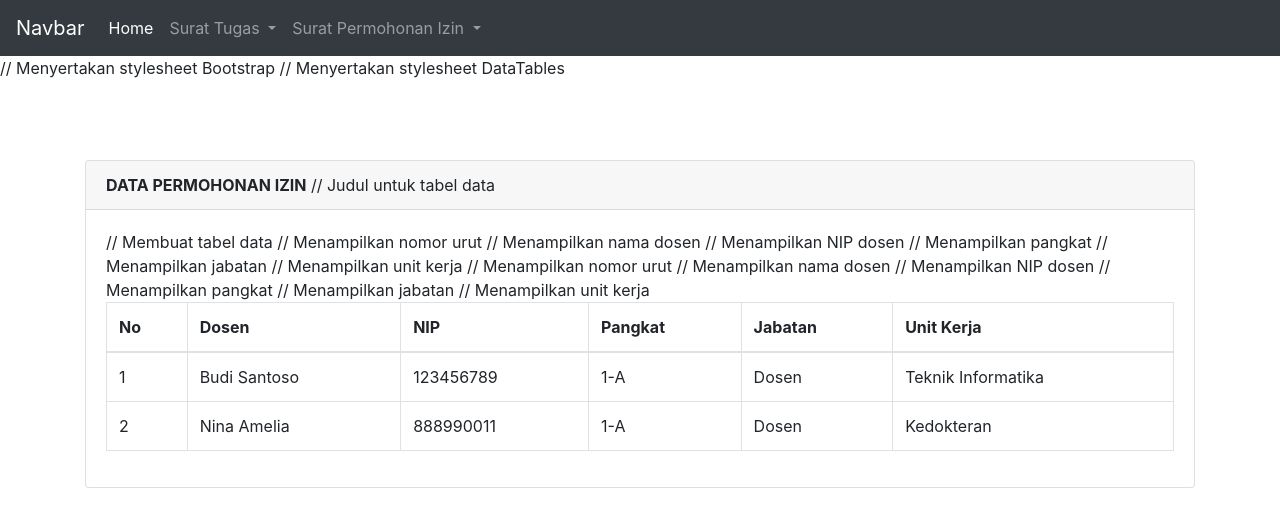
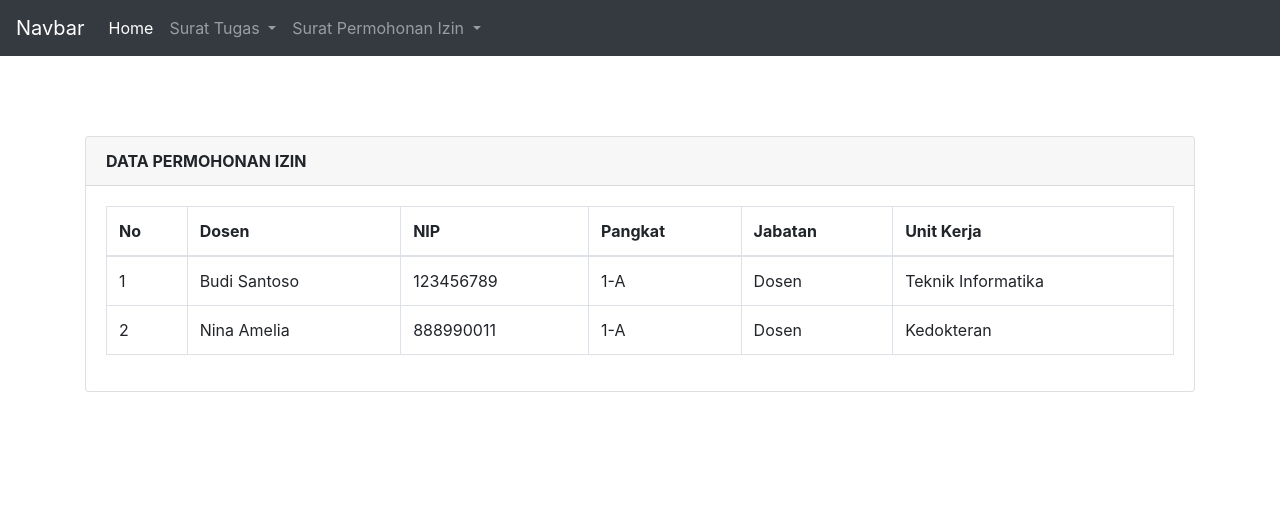
Before and after one commit to KhodimulAzmi/PWEBII_Tugas2, a PHP site: page /1-A.php in a window 1280 px wide. Shown: the top 527 px of the page. Run offline with PHP 8.4, Linux system fonts and the light colour scheme; data comes from the database, SQL or seed files in the repository; some libraries are stand-ins or nearby versions.

Commit message:
Update 1-A.php

```diff
--- a/1-A.php
+++ b/1-A.php
@@ -1,75 +1,153 @@
 <?php
-include('connection.php'); // Menyertakan koneksi ke database
 
-class Tampil1A extends Tampilizin { // Membuat kelas Tampil1A yang mewarisi dari Tampilizin
+include('connection.php');
 
-    public function tampilData() { // Fungsi untuk menampilkan data
-        $data = mysqli_query($this->conn, "select * from permohonan_izin where(pangkat_jabatan = '1-A')"); // Mengambil permohonan izin dengan pangkat 1-A
-        $hasil = []; // Menyimpan hasil query ke dalam array $hasil
 
-        if($data) {
-            while ($row = mysqli_fetch_array($data)) { // Mengambil data satu per satu
-                $hasil[] = $row; // Menambahkan data ke dalam array hasil
+
+class Tampil1A extends Tampilizin{
+
+    public function tampilData()
+
+    {
+
+        $data = mysqli_query($this->conn, "select * from permohonan_izin
+
+        where(pangkat_jabatan = '1-A')");
+
+		  $hasil = [];
+
+
+
+        if($data){
+
+            while ($row = mysqli_fetch_array($data)) {
+
+                $hasil[] = $row; }
+
             }
-        }
-        return $hasil; // Mengembalikan array hasil
+
+        return $hasil;
+
     }
+
 }
 
-$K1A = new Tampil1A(); // Membuat objek dari kelas Tampil1A
-$data = $K1A->tampilData(); // Mengambil data permohonan izin
-include 'navbar.php'; // Menyertakan navbar
+
+
+$K1A = new Tampil1A();
+
+$data = $K1A->tampilData();
+
+include 'navbar.php';
 
 ?>
 
+
+
 <!DOCTYPE html>
+
 <html>
+
+
+
 <head>
+
    <title></title>
-   <link rel="stylesheet" href="https://stackpath.bootstrapcdn.com/bootstrap/4.4.1/css/bootstrap.min.css"> // Menyertakan stylesheet Bootstrap
-   <link rel="stylesheet" href="//cdn.datatables.net/1.10.20/css/jquery.dataTables.min.css"> // Menyertakan stylesheet DataTables
+
+   <link rel="stylesheet" href="https://stackpath.bootstrapcdn.com/bootstrap/4.4.1/css/bootstrap.min.css">
+
+   <link rel="stylesheet" href="//cdn.datatables.net/1.10.20/css/jquery.dataTables.min.css">
+
 </head>
+
+
+
 <body>
+
    <div class="container" style="margin-top: 80px">
+
       <div class="row">
+
          <div class="col-md-12">
+
             <div class="card">
+
                <div class="card-header">
-                  <b>DATA PERMOHONAN IZIN</b> // Judul untuk tabel data
+
+                  <b>DATA PERMOHONAN IZIN</b>
+
                </div>
+
                <div class="card-body">
-                  <table class="table table-bordered" id="myTable"> // Membuat tabel data
+
+                  <table class="table table-bordered" id="myTable">
+
                      <thead>
+
                         <tr>
+
                            <th>No</th>
+
                            <th>Dosen</th>
+
                            <th>NIP</th>
+
                            <th>Pangkat</th>
+
                            <th>Jabatan</th>
+
                            <th>Unit Kerja</th>
+
                         </tr>
+
                      </thead>
+
                      <tbody>
+
                         <?php
-$no = 1; // Inisialisasi nomor urut
-foreach ($data as $row) { // Melakukan perulangan pada setiap baris data
+
+$no = 1;
+
+foreach ($data as $row) {
+
 ?>
+
                         <tr>
-                           <td><?php echo $no++; ?></td> // Menampilkan nomor urut
-                           <td><?php echo $row['nama_dsn']; ?></td> // Menampilkan nama dosen
-                           <td><?php echo $row['nip']; ?></td> // Menampilkan NIP dosen
-                           <td><?php echo $row['pangkat_jabatan']; ?></td> // Menampilkan pangkat
-                           <td><?php echo $row['jabatan']; ?></td> // Menampilkan jabatan
-                           <td><?php echo $row['unit_kerja']; ?></td> // Menampilkan unit kerja
+
+                           <td><?php echo $no++; ?></td>
+
+                           <td><?php echo $row['nama_dsn']; ?></td>
+
+                           <td><?php echo $row['nip']; ?></td>
+
+                           <td><?php echo $row['pangkat_jabatan']; ?></td>
+
+                           <td><?php echo $row['jabatan']; ?></td>
+
+                           <td><?php echo $row['unit_kerja']; ?></td>
+
                         </tr>
+
                         <?php
+
 }
+
 ?>
+
                      </tbody>
+
                   </table>
+
                </div>
+
             </div>
+
          </div>
+
       </div>
+
 </body>
+
+
+
 </html>
```
